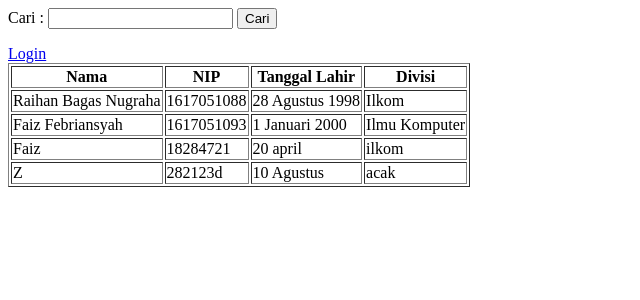
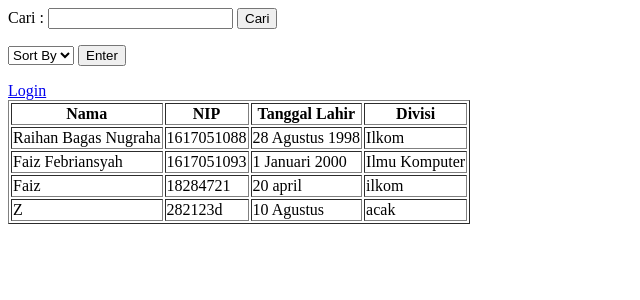
Before and after one commit to RaihanBagasNugraha/SI-Kepegawaian, a PHP site: page /main.php in a window 1280 px wide. Shown: the top 300 px of the page, without its empty margins (0-640 px from the left). Run offline with PHP 8.4, Linux system fonts and the light colour scheme; data comes from the database, SQL or seed files in the repository.

Commit message:
Update main.php
edited

```diff
--- a/php/main.php
+++ b/php/main.php
@@ -8,6 +8,15 @@ include "koneksi.php";
 	<label>Cari :</label>
 	<input type="text" name="cari">
 	<input type="submit" value="Cari">
+</form>
+<form action="pegawai.php" method="post">
+ <select name="sort">
+ <option value="nomor">Sort By</option>
+ <option value="nama">Nama</option>
+ <option value="nip">NIP</option>
+ <option value="divisi">Divisi</option>
+ </select>
+ <input type="submit" name="enter" value="Enter">
 </form>
 <!--<p>Table Pegawai</p> -->
 <a href = login.php>Login</a>
@@ -23,8 +32,15 @@ include "koneksi.php";
 		$cari = $_GET['cari'];
 		$query = mysqli_query($koneksi,"select * from pegawai where nama like '%".$cari."%' OR nip like '%".$cari."%'
 		OR tgl_lahir like '%".$cari."%' OR divisi like '%".$cari."%'");
-	}else{
-		$query = mysqli_query($koneksi,"select * from pegawai");
+	}
+	else if (isset($_POST['sort']))
+	{
+    $sort = $_POST['sort'];
+	echo "Ordered By ".$sort."";
+		$query = mysqli_query($koneksi,"select * from pegawai order by ".$sort."");
+	}
+	else{
+		$query = mysqli_query($koneksi,"select * from pegawai order by nomor");
 	}
 	$no = 1;
 	while($data = mysqli_fetch_array($query)){
```
